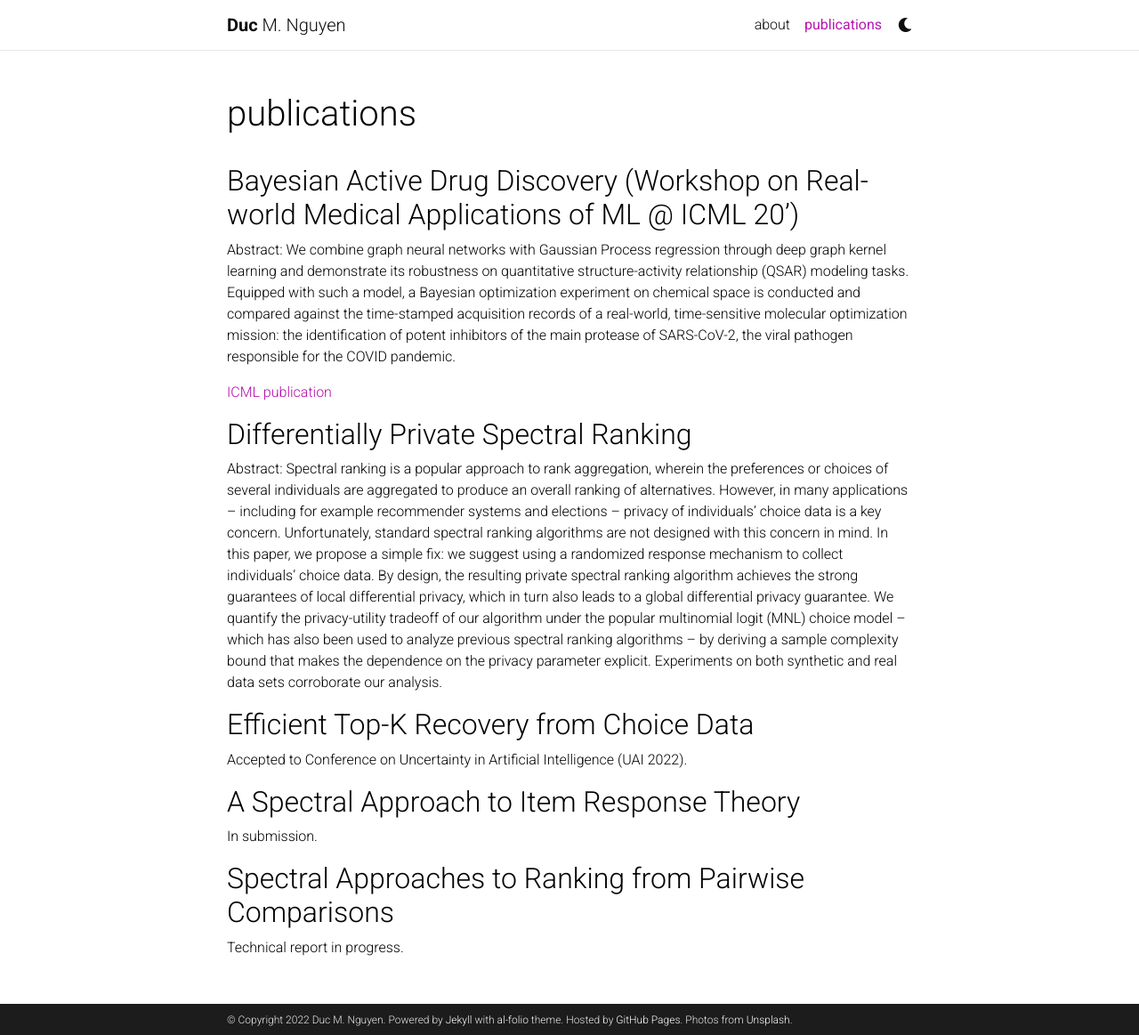
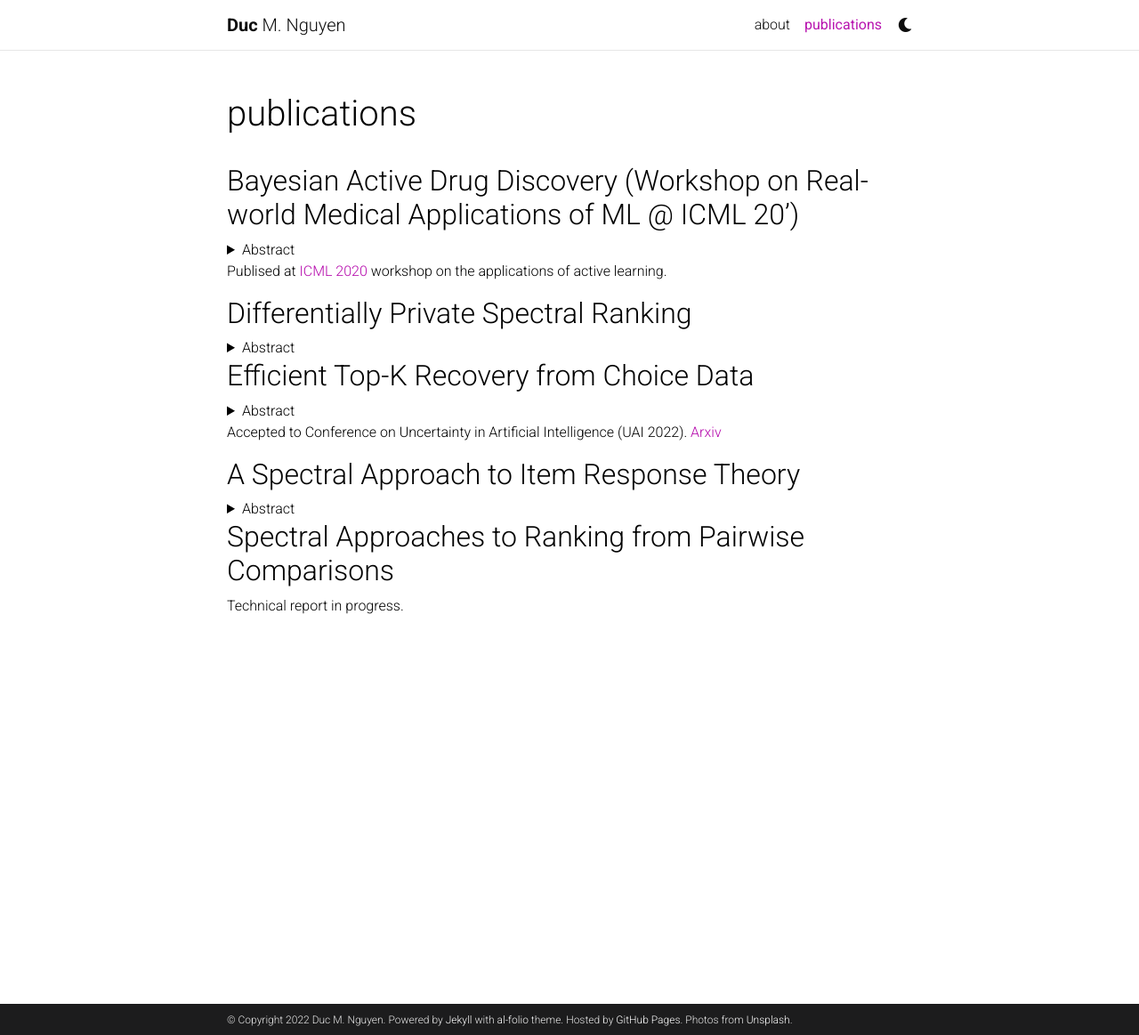
Before and after one commit to dnguyen1196/dnguyen1196.github.io, a Jekyll site: the page built from _pages/publications.md, in a window 1280 px wide and 1163 px high. Shown: the whole window at 89% size. Built offline with Jekyll 4.4.1, drawn with Linux system fonts in a browser that asks for light colours; comment, search, counter and statistics services are not loaded; a style sheet for code colours, icons or effects is not loaded.

Commit message:
updated publications

```diff
--- a/_pages/publications.md
+++ b/_pages/publications.md
@@ -7,21 +7,39 @@ nav: true
 
 ## Bayesian Active Drug Discovery (Workshop on Real-world Medical Applications of ML @ ICML 20')
 
-Abstract: We combine graph neural networks with Gaussian Process regression through deep graph kernel learning and demonstrate its robustness on quantitative structure-activity relationship (QSAR) modeling tasks. Equipped with such a model, a Bayesian optimization experiment on chemical space is conducted and compared against the time-stamped acquisition records of a real-world, time-sensitive molecular optimization mission: the identification of potent inhibitors of the main protease of SARS-CoV-2, the viral pathogen responsible for the COVID pandemic.
+<details>
+<summary>Abstract</summary>
+<br>
+We combine graph neural networks with Gaussian Process regression through deep graph kernel learning and demonstrate its robustness on quantitative structure-activity relationship (QSAR) modeling tasks. Equipped with such a model, a Bayesian optimization experiment on chemical space is conducted and compared against the time-stamped acquisition records of a real-world, time-sensitive molecular optimization mission: the identification of potent inhibitors of the main protease of SARS-CoV-2, the viral pathogen responsible for the COVID pandemic.
+</details>
 
-[ICML publication](https://realworldml.github.io/files/cr/48_BADD_paper_workshop.pdf)
+Publised at [ICML 2020](https://realworldml.github.io/files/cr/48_BADD_paper_workshop.pdf) workshop on the applications of active learning.
 
 ## Differentially Private Spectral Ranking
 
-Abstract: Spectral ranking is a popular approach to rank aggregation, wherein the preferences or choices of several individuals are aggregated to produce an overall ranking of alternatives. However, in many applications -- including for example recommender systems and elections -- privacy of individuals' choice data is a key concern. Unfortunately, standard spectral ranking algorithms are not designed with this concern in mind. In this paper, we propose a simple fix: we suggest using a randomized response mechanism to collect individuals' choice data. By design, the resulting private spectral ranking algorithm achieves the strong guarantees of local differential privacy, which in turn also leads to a global differential privacy guarantee. We quantify the privacy-utility tradeoff of our algorithm under the popular multinomial logit (MNL) choice model -- which has also been used to analyze previous spectral ranking algorithms -- by deriving a sample complexity bound that makes the dependence on the privacy parameter explicit. Experiments on both synthetic and real data sets corroborate our analysis.
+<details>
+<summary>Abstract</summary>
+<br>
+Spectral ranking is a popular approach to rank aggregation, wherein the preferences or choices of several individuals are aggregated to produce an overall ranking of alternatives. However, in many applications -- including for example recommender systems and elections -- privacy of individuals' choice data is a key concern. Unfortunately, standard spectral ranking algorithms are not designed with this concern in mind. In this paper, we propose a simple fix: we suggest using a randomized response mechanism to collect individuals' choice data. By design, the resulting private spectral ranking algorithm achieves the strong guarantees of local differential privacy, which in turn also leads to a global differential privacy guarantee. We quantify the privacy-utility tradeoff of our algorithm under the popular multinomial logit (MNL) choice model -- which has also been used to analyze previous spectral ranking algorithms -- by deriving a sample complexity bound that makes the dependence on the privacy parameter explicit. Experiments on both synthetic and real data sets corroborate our analysis.
+</details>
 
 ## Efficient Top-K Recovery from Choice Data
 
-Accepted to Conference on Uncertainty in Artificial Intelligence (UAI 2022).
+<details>
+<summary>Abstract</summary>
+<br>
+The intersection of learning to rank and choice modeling is an active area of research with applications in e-commerce, information retrieval and the social sciences. In some applications such as recommendation systems, the statistician is primarily interested in recovering the set of the top ranked items from a large pool of items as efficiently as possible using passively collected discrete choice data, i.e., the user picks one item from a set of multiple items. Motivated by this practical consideration, we propose the choice-based Borda count algorithm as a fast and accurate ranking algorithm for top K-recovery i.e., correctly identifying all of the top K items. We show that the choice-based Borda count algorithm has optimal sample complexity for top-K recovery under a broad class of random utility models. We prove that in the limit, the choice-based Borda count algorithm produces the same top-K estimate as the commonly used Maximum Likelihood Estimate method but the former's speed and simplicity brings considerable advantages in practice. Experiments on both synthetic and real datasets show that the counting algorithm is competitive with commonly used ranking algorithms in terms of accuracy while being several orders of magnitude faster.
+</details>
+
+Accepted to Conference on Uncertainty in Artificial Intelligence (UAI 2022). [Arxiv](https://arxiv.org/abs/2206.11995)
 
 ## A Spectral Approach to Item Response Theory
 
-In submission.
+<details>
+<summary>Abstract</summary>
+<br>
+The Rasch model is one of the most fundamental models in item response theory and has wide-ranging applications from education testing to recommendation systems. In a universe with $n$ users and $m$ items, the Rasch model assumes that the binary response $X_{li} \in \{0,1\}$ of a user $l$ with parameter $\theta^*_l$ to an item $i$ with parameter $\beta^*_i$ (e.g., a user likes a movie, a student correctly solves a problem) is distributed as $\Pr(X_{li}=1) = 1/(1 + \exp{-(\theta^*_l - \beta^*_i)})$. In this paper, we propose a \emph{new item estimation} algorithm for this celebrated model (i.e., to estimate $\beta^*$). The core of our algorithm is the computation of the stationary distribution of a Markov chain defined on an item-item graph. We complement our algorithmic contributions with finite-sample error guarantees, the first of their kind in the literature, showing that our algorithm is consistent and enjoys favorable optimality properties. We discuss practical modifications to accelerate and robustify the algorithm that practitioners can adopt. Experiments on synthetic and real-life datasets, ranging from small education testing datasets to large recommendation systems datasets show that our algorithm is scalable, accurate, and competitive with the most commonly used methods in the literature.
+</details>
 
 ## Spectral Approaches to Ranking from Pairwise Comparisons
 
```
